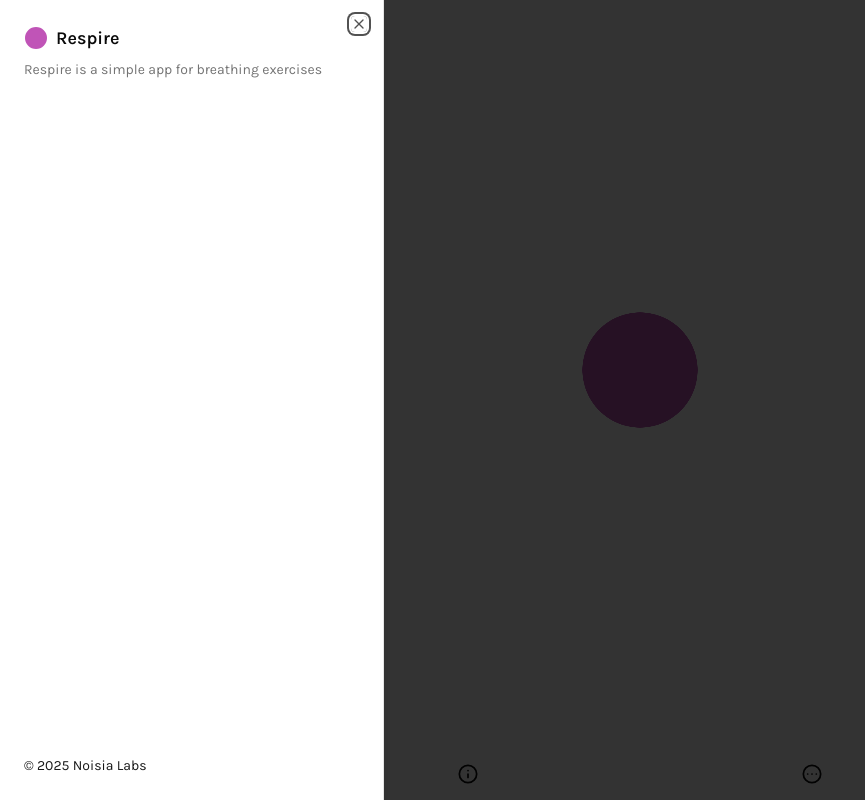
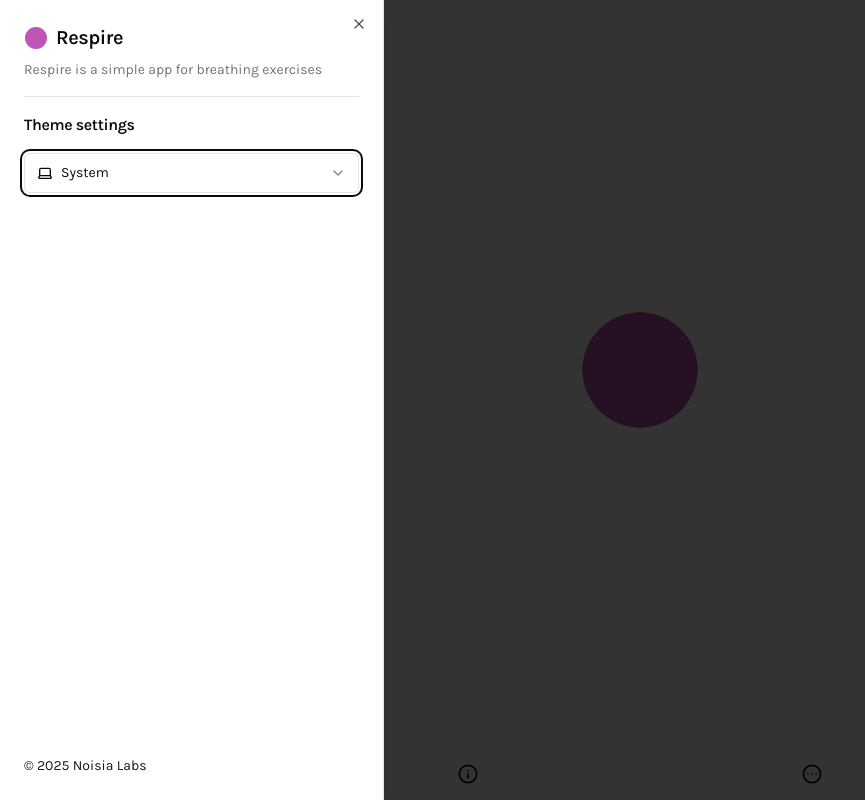
Before and after one commit to luisstd/respire, a Next.js app: page / in a window 1280 px wide. Both pictures are taken after a click on the button 468 px from the left and 774 px from the top of the page. Shown: the whole page, without its empty margins (0-865 px from the left). Built offline with nearby package versions, Linux system fonts and the light colour scheme.

Commit message:
feat: add theme selector

```diff
--- a/app/globals.css
+++ b/app/globals.css
@@ -1,10 +1,6 @@
 @tailwind base;
 @tailwind components;
 @tailwind utilities;
-
-body {
-	font-family: Arial, Helvetica, sans-serif;
-}
 
 @layer utilities {
 	.text-balance {
@@ -41,8 +37,7 @@
 		--radius: 0.5rem;
 	}
 
-	@media (prefers-color-scheme: dark) {
-		:root {
+	[data-mode="dark"] {
 		--background: 0 0% 3.9%;
 		--foreground: 0 0% 98%;
 		--card: 0 0% 3.9%;
@@ -69,7 +64,6 @@
 		--chart-5: 340 75% 55%;
 	}
 }
-}
 
 @layer base {
 	* {
--- a/app/layout.tsx
+++ b/app/layout.tsx
@@ -2,6 +2,7 @@
 import { font } from "./fonts";
 import "./globals.css";
 import PlausibleProvider from "next-plausible";
+import { ThemeProvider } from "next-themes";
 
 export const metadata: Metadata = {
 	title: "Respire - Breathing App",
@@ -97,11 +98,20 @@
 	children: React.ReactNode;
 }>) {
 	return (
-		<html lang="en">
+		<html lang="en" suppressHydrationWarning>
 			<head>
 				<PlausibleProvider domain="respire.site" />
 			</head>
-			<body className={font.className}>{children}</body>
+			<body className={font.className}>
+				<ThemeProvider
+					enableColorScheme
+					enableSystem
+					attribute="data-mode"
+					defaultTheme="system"
+				>
+					{children}
+				</ThemeProvider>
+			</body>
 		</html>
 	);
 }
--- a/app/page.tsx
+++ b/app/page.tsx
@@ -11,9 +11,9 @@
 	return (
 		<div className="h-dvh w-dvw overflow-hidden grid place-items-center">
 			<main className="flex flex-col items-center gap-24 md:gap-48">
-				<div className="flex items-center text-2xl md:text-3xl font-sans font-bold p-2">
-					<p>Breathe with the circle</p>
-				</div>
+				<h1 className="scroll-m-20 text-2xl md:text-3xl font-semibold tracking-tight p-2">
+					Breathe with the circle
+				</h1>
 				<Breathing breathsPerMinute={speed} />
 				<div className="flex justify-between w-full">
 					<Menu />
--- a/components/menu.tsx
+++ b/components/menu.tsx
@@ -1,4 +1,6 @@
+import { Theme } from "@/components/theme";
 import { Button } from "@/components/ui/button";
+import { Separator } from "@/components/ui/separator";
 import {
 	Sheet,
 	SheetContent,
@@ -25,20 +27,35 @@
 					<Info />
 				</Button>
 			</SheetTrigger>
+
 			<SheetContent side="left" className="flex flex-col items-start h-full">
 				<SheetHeader>
 					<SheetTitle>
 						<div className="flex items-center gap-2">
 							<Circle color="hsl(305deg,46%,54%)" fill="hsl(305deg,46%,54%)" />
-							Respire
+							<span className="scroll-m-20 text-xl font-semibold tracking-tight">
+								Respire
+							</span>
 						</div>
 					</SheetTitle>
 					<SheetDescription className="text-left">
 						Respire is a simple app for breathing exercises
 					</SheetDescription>
 				</SheetHeader>
+
+				<Separator className="w-full" />
+
+				<span className="scroll-m-20 text-md font-semibold tracking-tight">
+					Theme settings
+				</span>
+				<Theme />
+
 				<SheetFooter className="text-secondary-foreground text-sm mt-auto">
-					<Link href="https://noisia.co" target="_blank">
+					<Link
+						href="https://noisia.co"
+						target="_blank"
+						className="hover:underline"
+					>
 						&#169; {year} Noisia Labs
 					</Link>
 				</SheetFooter>
--- /dev/null
+++ b/components/theme.tsx
@@ -0,0 +1,64 @@
+import {
+	Select,
+	SelectContent,
+	SelectGroup,
+	SelectItem,
+	SelectLabel,
+	SelectTrigger,
+	SelectValue,
+} from "@/components/ui/select";
+import { Laptop, Moon, Sun } from "lucide-react";
+import { useTheme } from "next-themes";
+import type { JSX } from "react";
+
+export const Theme: React.FC = () => {
+	const { theme, setTheme } = useTheme();
+
+	const icons: { [key: string]: JSX.Element } = {
+		light: <Sun size={16} />,
+		dark: <Moon size={16} />,
+		system: <Laptop size={16} />,
+	};
+
+	const capitalize = (str: string) =>
+		str.charAt(0).toUpperCase() + str.slice(1);
+
+	return (
+		<Select
+			value={theme || "system"}
+			onValueChange={(value) => setTheme(value)}
+		>
+			<SelectTrigger>
+				<SelectValue placeholder="Select Theme">
+					<div className="flex items-center gap-2">
+						{icons[theme || "system"]}
+						{capitalize(theme || "system")}
+					</div>
+				</SelectValue>
+			</SelectTrigger>
+			<SelectContent>
+				<SelectGroup>
+					<SelectLabel>Select Theme</SelectLabel>
+					<SelectItem value="light">
+						<div className="flex items-center gap-2">
+							<Sun size={16} />
+							Light
+						</div>
+					</SelectItem>
+					<SelectItem value="dark">
+						<div className="flex items-center gap-2">
+							<Moon size={16} />
+							Dark
+						</div>
+					</SelectItem>
+					<SelectItem value="system">
+						<div className="flex items-center gap-2">
+							<Laptop size={16} />
+							System
+						</div>
+					</SelectItem>
+				</SelectGroup>
+			</SelectContent>
+		</Select>
+	);
+};
--- /dev/null
+++ b/components/ui/select.tsx
@@ -0,0 +1,160 @@
+"use client"
+
+import * as React from "react"
+import * as SelectPrimitive from "@radix-ui/react-select"
+import { Check, ChevronDown, ChevronUp } from "lucide-react"
+
+import { cn } from "@/lib/utils"
+
+const Select = SelectPrimitive.Root
+
+const SelectGroup = SelectPrimitive.Group
+
+const SelectValue = SelectPrimitive.Value
+
+const SelectTrigger = React.forwardRef<
+  React.ElementRef<typeof SelectPrimitive.Trigger>,
+  React.ComponentPropsWithoutRef<typeof SelectPrimitive.Trigger>
+>(({ className, children, ...props }, ref) => (
+  <SelectPrimitive.Trigger
+    ref={ref}
+    className={cn(
+      "flex h-10 w-full items-center justify-between rounded-md border border-input bg-background px-3 py-2 text-sm ring-offset-background placeholder:text-muted-foreground focus:outline-none focus:ring-2 focus:ring-ring focus:ring-offset-2 disabled:cursor-not-allowed disabled:opacity-50 [&>span]:line-clamp-1",
+      className
+    )}
+    {...props}
+  >
+    {children}
+    <SelectPrimitive.Icon asChild>
+      <ChevronDown className="h-4 w-4 opacity-50" />
+    </SelectPrimitive.Icon>
+  </SelectPrimitive.Trigger>
+))
+SelectTrigger.displayName = SelectPrimitive.Trigger.displayName
+
+const SelectScrollUpButton = React.forwardRef<
+  React.ElementRef<typeof SelectPrimitive.ScrollUpButton>,
+  React.ComponentPropsWithoutRef<typeof SelectPrimitive.ScrollUpButton>
+>(({ className, ...props }, ref) => (
+  <SelectPrimitive.ScrollUpButton
+    ref={ref}
+    className={cn(
+      "flex cursor-default items-center justify-center py-1",
+      className
+    )}
+    {...props}
+  >
+    <ChevronUp className="h-4 w-4" />
+  </SelectPrimitive.ScrollUpButton>
+))
+SelectScrollUpButton.displayName = SelectPrimitive.ScrollUpButton.displayName
+
+const SelectScrollDownButton = React.forwardRef<
+  React.ElementRef<typeof SelectPrimitive.ScrollDownButton>,
+  React.ComponentPropsWithoutRef<typeof SelectPrimitive.ScrollDownButton>
+>(({ className, ...props }, ref) => (
+  <SelectPrimitive.ScrollDownButton
+    ref={ref}
+    className={cn(
+      "flex cursor-default items-center justify-center py-1",
+      className
+    )}
+    {...props}
+  >
+    <ChevronDown className="h-4 w-4" />
+  </SelectPrimitive.ScrollDownButton>
+))
+SelectScrollDownButton.displayName =
+  SelectPrimitive.ScrollDownButton.displayName
+
+const SelectContent = React.forwardRef<
+  React.ElementRef<typeof SelectPrimitive.Content>,
+  React.ComponentPropsWithoutRef<typeof SelectPrimitive.Content>
+>(({ className, children, position = "popper", ...props }, ref) => (
+  <SelectPrimitive.Portal>
+    <SelectPrimitive.Content
+      ref={ref}
+      className={cn(
+        "relative z-50 max-h-96 min-w-[8rem] overflow-hidden rounded-md border bg-popover text-popover-foreground shadow-md data-[state=open]:animate-in data-[state=closed]:animate-out data-[state=closed]:fade-out-0 data-[state=open]:fade-in-0 data-[state=closed]:zoom-out-95 data-[state=open]:zoom-in-95 data-[side=bottom]:slide-in-from-top-2 data-[side=left]:slide-in-from-right-2 data-[side=right]:slide-in-from-left-2 data-[side=top]:slide-in-from-bottom-2",
+        position === "popper" &&
+          "data-[side=bottom]:translate-y-1 data-[side=left]:-translate-x-1 data-[side=right]:translate-x-1 data-[side=top]:-translate-y-1",
+        className
+      )}
+      position={position}
+      {...props}
+    >
+      <SelectScrollUpButton />
+      <SelectPrimitive.Viewport
+        className={cn(
+          "p-1",
+          position === "popper" &&
+            "h-[var(--radix-select-trigger-height)] w-full min-w-[var(--radix-select-trigger-width)]"
+        )}
+      >
+        {children}
+      </SelectPrimitive.Viewport>
+      <SelectScrollDownButton />
+    </SelectPrimitive.Content>
+  </SelectPrimitive.Portal>
+))
+SelectContent.displayName = SelectPrimitive.Content.displayName
+
+const SelectLabel = React.forwardRef<
+  React.ElementRef<typeof SelectPrimitive.Label>,
+  React.ComponentPropsWithoutRef<typeof SelectPrimitive.Label>
+>(({ className, ...props }, ref) => (
+  <SelectPrimitive.Label
+    ref={ref}
+    className={cn("py-1.5 pl-8 pr-2 text-sm font-semibold", className)}
+    {...props}
+  />
+))
+SelectLabel.displayName = SelectPrimitive.Label.displayName
+
+const SelectItem = React.forwardRef<
+  React.ElementRef<typeof SelectPrimitive.Item>,
+  React.ComponentPropsWithoutRef<typeof SelectPrimitive.Item>
+>(({ className, children, ...props }, ref) => (
+  <SelectPrimitive.Item
+    ref={ref}
+    className={cn(
+      "relative flex w-full cursor-default select-none items-center rounded-sm py-1.5 pl-8 pr-2 text-sm outline-none focus:bg-accent focus:text-accent-foreground data-[disabled]:pointer-events-none data-[disabled]:opacity-50",
+      className
+    )}
+    {...props}
+  >
+    <span className="absolute left-2 flex h-3.5 w-3.5 items-center justify-center">
+      <SelectPrimitive.ItemIndicator>
+        <Check className="h-4 w-4" />
+      </SelectPrimitive.ItemIndicator>
+    </span>
+
+    <SelectPrimitive.ItemText>{children}</SelectPrimitive.ItemText>
+  </SelectPrimitive.Item>
+))
+SelectItem.displayName = SelectPrimitive.Item.displayName
+
+const SelectSeparator = React.forwardRef<
+  React.ElementRef<typeof SelectPrimitive.Separator>,
+  React.ComponentPropsWithoutRef<typeof SelectPrimitive.Separator>
+>(({ className, ...props }, ref) => (
+  <SelectPrimitive.Separator
+    ref={ref}
+    className={cn("-mx-1 my-1 h-px bg-muted", className)}
+    {...props}
+  />
+))
+SelectSeparator.displayName = SelectPrimitive.Separator.displayName
+
+export {
+  Select,
+  SelectGroup,
+  SelectValue,
+  SelectTrigger,
+  SelectContent,
+  SelectLabel,
+  SelectItem,
+  SelectSeparator,
+  SelectScrollUpButton,
+  SelectScrollDownButton,
+}
--- /dev/null
+++ b/components/ui/separator.tsx
@@ -0,0 +1,31 @@
+"use client"
+
+import * as React from "react"
+import * as SeparatorPrimitive from "@radix-ui/react-separator"
+
+import { cn } from "@/lib/utils"
+
+const Separator = React.forwardRef<
+  React.ElementRef<typeof SeparatorPrimitive.Root>,
+  React.ComponentPropsWithoutRef<typeof SeparatorPrimitive.Root>
+>(
+  (
+    { className, orientation = "horizontal", decorative = true, ...props },
+    ref
+  ) => (
+    <SeparatorPrimitive.Root
+      ref={ref}
+      decorative={decorative}
+      orientation={orientation}
+      className={cn(
+        "shrink-0 bg-border",
+        orientation === "horizontal" ? "h-[1px] w-full" : "h-full w-[1px]",
+        className
+      )}
+      {...props}
+    />
+  )
+)
+Separator.displayName = SeparatorPrimitive.Root.displayName
+
+export { Separator }
--- a/package.json
+++ b/package.json
@@ -9,6 +9,8 @@
 	"dependencies": {
 		"@radix-ui/react-dialog": "^1.1.6",
 		"@radix-ui/react-popover": "^1.1.6",
+		"@radix-ui/react-select": "^2.1.6",
+		"@radix-ui/react-separator": "^1.1.2",
 		"@radix-ui/react-slider": "^1.2.3",
 		"@radix-ui/react-slot": "^1.1.2",
 		"@serwist/next": "^9.0.11",
@@ -18,6 +20,7 @@
 		"lucide-react": "^0.475.0",
 		"next": "15.1.7",
 		"next-plausible": "^3.12.4",
+		"next-themes": "^0.4.4",
 		"react": "^19.0.0",
 		"react-dom": "^19.0.0",
 		"tailwind-merge": "^3.0.1",
--- a/tailwind.config.ts
+++ b/tailwind.config.ts
@@ -1,7 +1,7 @@
 import type { Config } from "tailwindcss";
 
 const config: Config = {
-  darkMode: ["class"],
+  darkMode: ["selector", '[data-mode="dark"]'],
   content: [
     "./components/**/*.{js,ts,jsx,tsx,mdx}",
     "./app/**/*.{js,ts,jsx,tsx,mdx}",
```
Also changed, not shown: 1 other file (tests, documents, lock files or other folders). Lines whose indentation alone changed are shown as unchanged.
